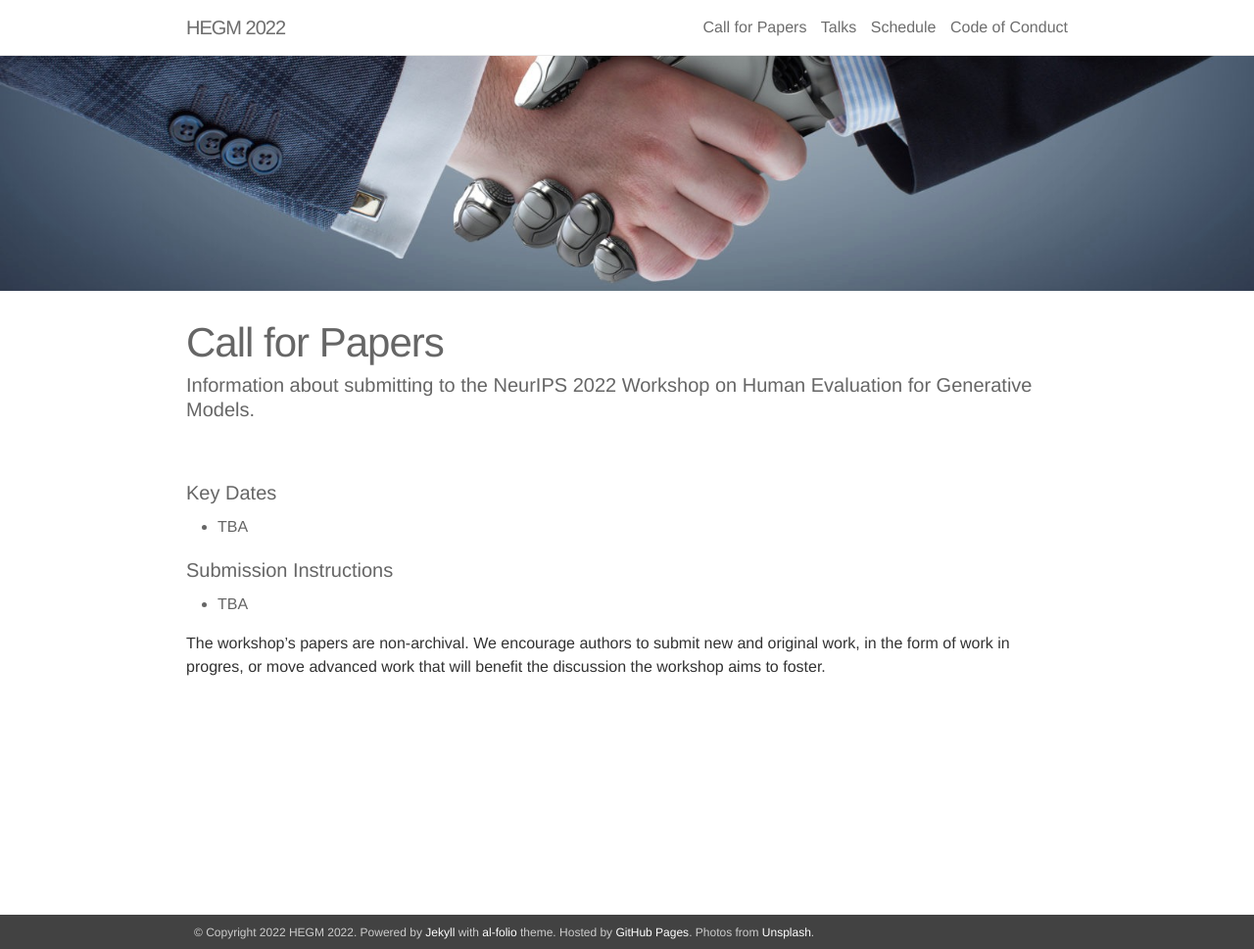
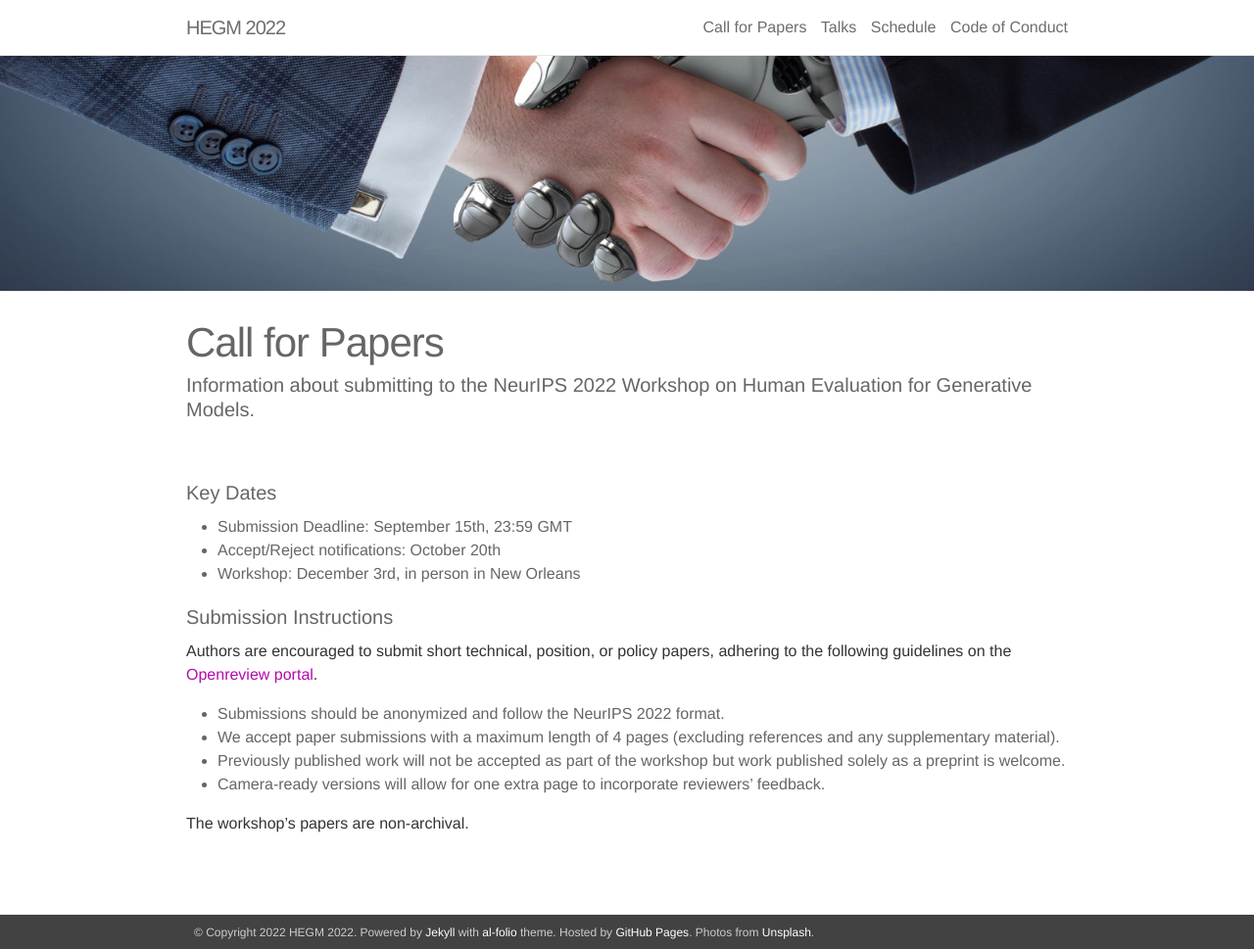
Before and after one commit to acmi-lab/humaneval-workshop, a Jekyll site: the page built from _pages/04_instructions.md, in a window 1280 px wide and 969 px high. Shown: the whole window at 98% size. Built offline with Jekyll 4.4.1, drawn with Linux system fonts in a browser that asks for light colours; nearby versions of some CDN libraries.

Commit message:
Update CFP

```diff
--- a/_pages/04_instructions.md
+++ b/_pages/04_instructions.md
@@ -7,10 +7,17 @@ description: Information about submitting to the NeurIPS 2022 Workshop on Human
 
 #### Key Dates
 
-* TBA
+* Submission Deadline: September 15th, 23:59 GMT
+* Accept/Reject notifications: October 20th
+* Workshop: December 3rd, in person in New Orleans
 
 #### Submission Instructions
 
-* TBA
+Authors are encouraged to submit short technical, position, or policy papers, adhering to the following guidelines on the [Openreview portal](https://openreview.net/group?id=NeurIPS.cc/2022/Workshop/HEGM).
 
-The workshop's papers are non-archival. We encourage authors to submit new and original work, in the form of work in progres, or move advanced work that will benefit the discussion the workshop aims to foster.
+* Submissions should be anonymized and follow the NeurIPS 2022 format.
+* We accept paper submissions with a maximum length of 4 pages (excluding references and any supplementary material).
+* Previously published work will not be accepted as part of the workshop but work published solely as a preprint is welcome.
+* Camera-ready versions will allow for one extra page to incorporate reviewers' feedback.
+
+The workshop's papers are non-archival.
```
